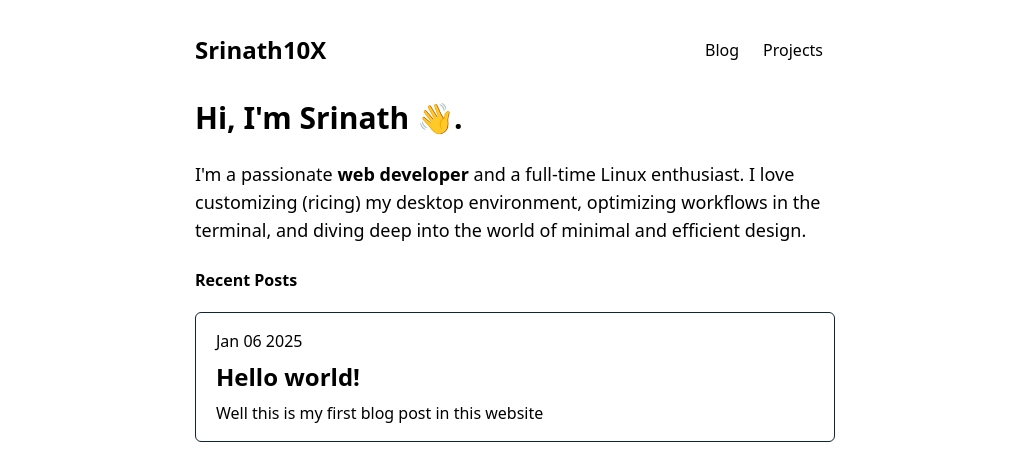
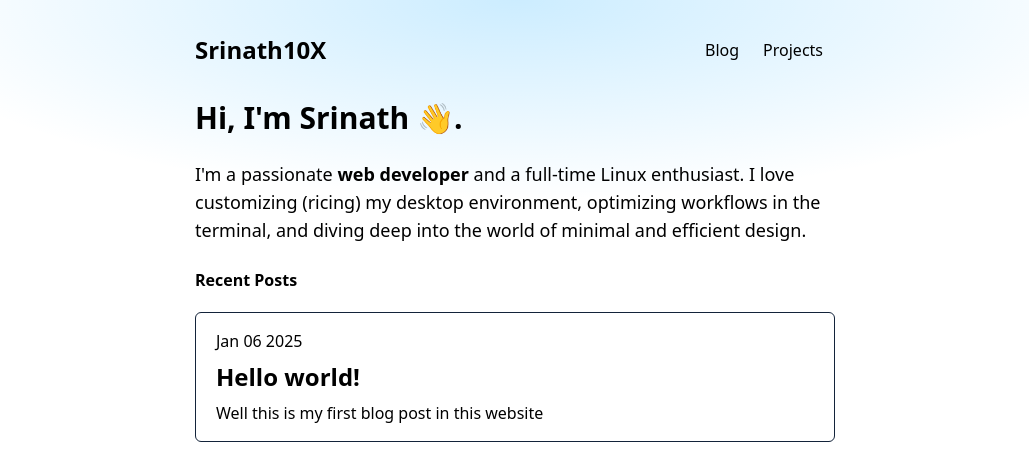
Before and after one commit to Srinath10X/portfolio, an Astro site: page / in a window 1280 px wide. Shown: the top 459 px of the page, without its empty margins (125-1154 px from the left). Built offline with nearby package versions, Linux system fonts and the light colour scheme; Astro itself is replaced by a stand-in of ours.

Commit message:
feat(ui): added minimal blue gradient for homepage

```diff
--- a/src/layouts/Layout.astro
+++ b/src/layouts/Layout.astro
@@ -12,8 +12,8 @@ const { title } = Astro.props;
 		<meta name="generator" content={Astro.generator} />
 		<title>{title}</title>
 	</head>
-	<body class="dark:bg-[#020817] dark:text-[#f8fafc] lg:px-[25%] md:px-[15%] sm:px-[10%] px-8">
-		<Header/>
+	<body class="dark:bg-[#020817] dark:text-[#f8fafc] lg:px-[25%] md:px-[15%] sm:px-[10%] px-8 relative">
+		<div class="absolute top-0 right-0 z-[-2] h-screen w-screen bg-[radial-gradient(100%_50%_at_50%_0%,rgba(0,163,255,0.2)_0,rgba(0,163,255,0)_50%,rgba(0,163,255,0)_100%)]"></div><Header/>
 		<slot />
 	</body>
 </html>
```
